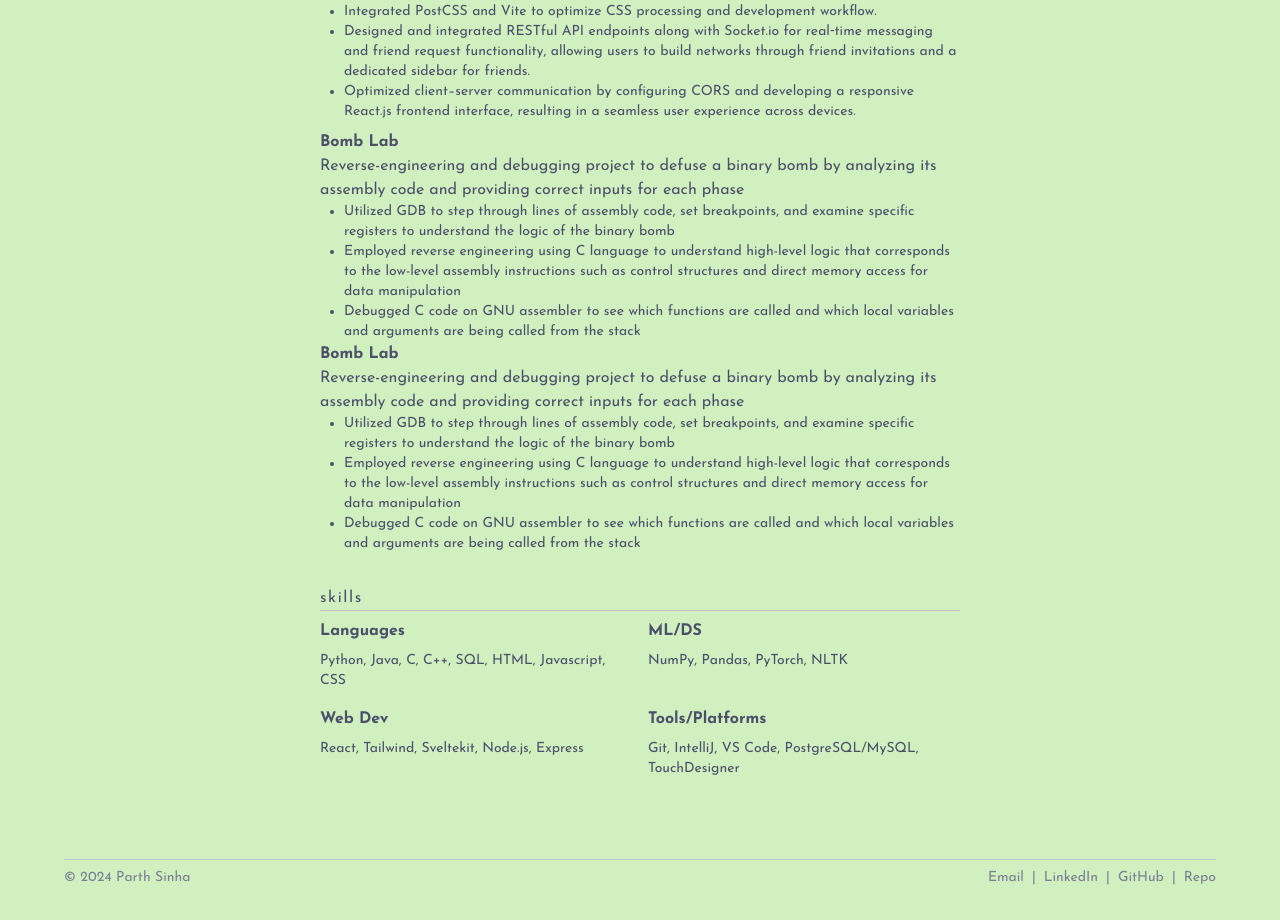
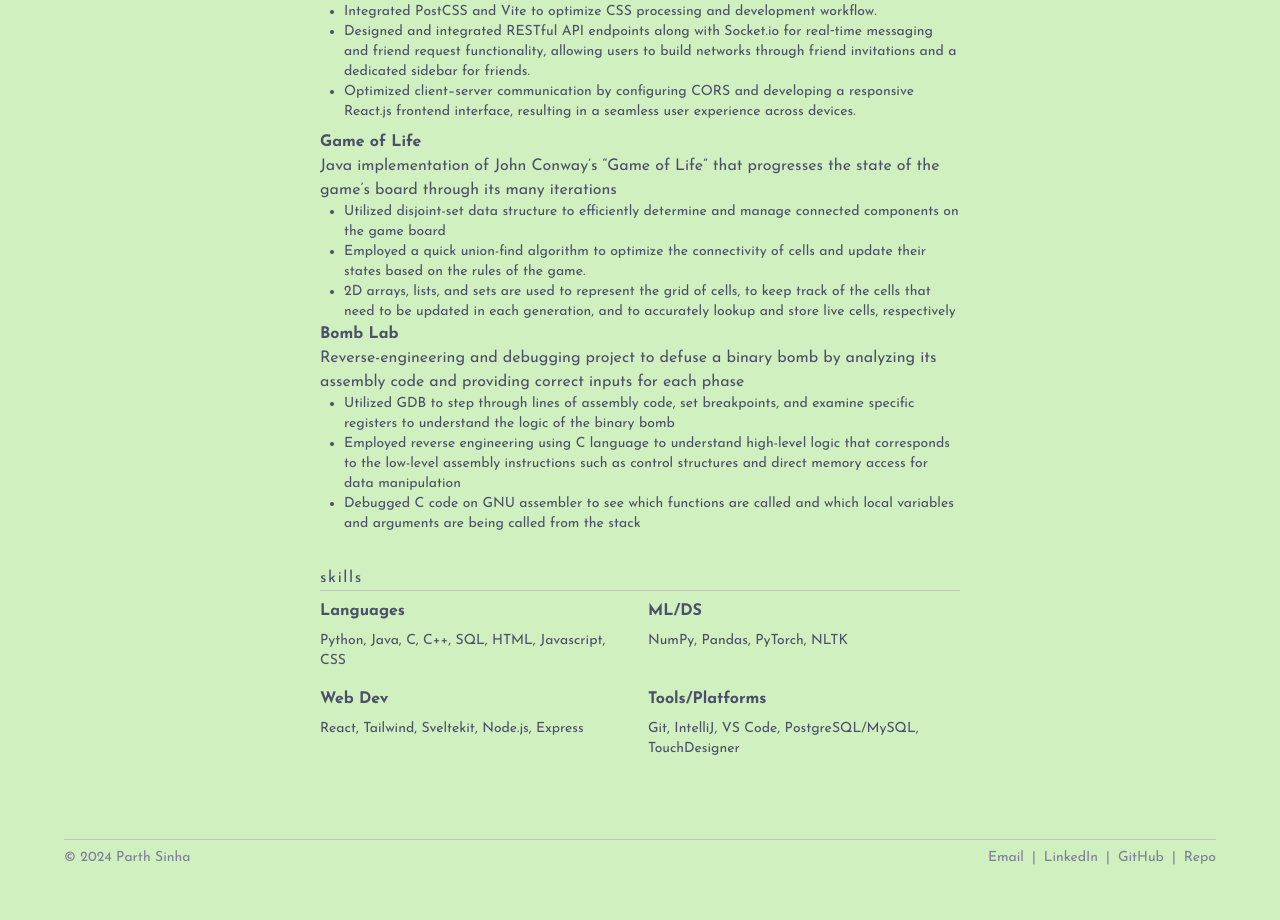
Before and after one commit to parthsinha1/myPortfolio, a React (Vite) app: page /resume in a window 1280 px wide. Shown: the part 1005-1925 px from the top of the page. Built offline with nearby package versions, Linux system fonts and the light colour scheme; a web font is replaced by a local one.

Commit message:
replaced duplicated project info with another one

```diff
--- a/src/pages/resume.jsx
+++ b/src/pages/resume.jsx
@@ -75,12 +75,12 @@ export default function Resume() {
             <li>Designed and integrated RESTful API endpoints along with Socket.io for real‑time messaging and friend request functionality, allowing users to build networks through friend invitations and a dedicated sidebar for friends.</li>
             <li>Optimized client–server communication by configuring CORS and developing a responsive React.js frontend interface, resulting in a seamless user experience across devices.</li>
         </ul>
-        <p className="text-sm sm:text-base font-bold">Bomb Lab</p>
-        <p className="text-sm sm:text-base">Reverse-engineering and debugging project to defuse a binary bomb by analyzing its assembly code and providing correct inputs for each phase</p>
+        <p className="text-sm sm:text-base font-bold">Game of Life</p>
+        <p className="text-sm sm:text-base">Java implementation of John Conway’s “Game of Life” that progresses the state of the game’s board through its many iterations</p>
         <ul className="text-xs sm:text-sm list-disc pl-6">
-            <li>Utilized GDB to step through lines of assembly code, set breakpoints, and examine specific registers to understand the logic of the binary bomb</li>
-            <li>Employed reverse engineering using C language to understand high-level logic that corresponds to the low-level assembly instructions such as control structures and direct memory access for data manipulation</li>
-            <li>Debugged C code on GNU assembler to see which functions are called and which local variables and arguments are being called from the stack</li>
+            <li>Utilized disjoint-set data structure to efficiently determine and manage connected components on the game board</li>
+            <li>Employed a quick union-find algorithm to optimize the connectivity of cells and update their states based on the rules of the game.</li>
+            <li>2D arrays, lists, and sets are used to represent the grid of cells, to keep track of the cells that need to be updated in each generation, and to accurately lookup and store live cells, respectively</li>
 
         </ul>
         <p className="text-sm sm:text-base font-bold">Bomb Lab</p>
```
